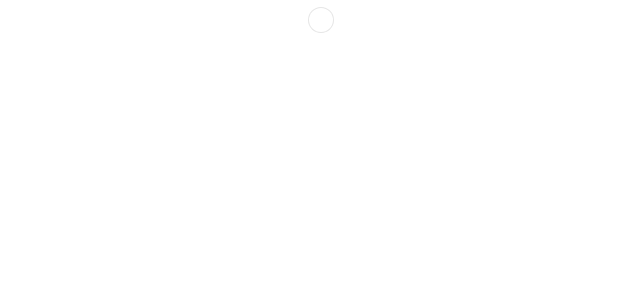
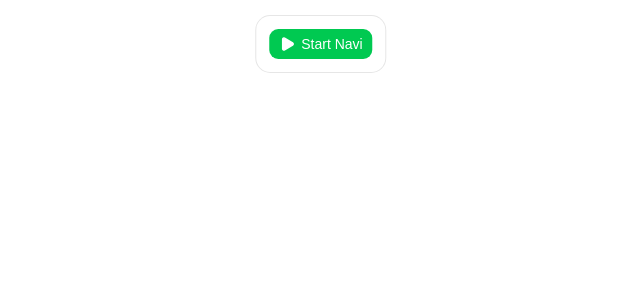
Before and after one commit to LeomharT/pgm-map-editor, a React (Vite) app: page / in a window 1280 px wide. Shown: the top 300 px of the page, without its empty margins (319-959 px from the left). Built offline with nearby package versions, Linux system fonts and the light colour scheme.

Commit message:
feat(toolbar): add Start Navi button with positive variant
Add green button styling for light and dark themes
Adjust toolbar spacing and use a main landmark
Add reusable Separator component and MapRenderer scaffold

```diff
--- a/src/app/index.tsx
+++ b/src/app/index.tsx
@@ -8,9 +8,9 @@ export default function App() {
   return (
     <ThemeProvider defaultTheme={theme} storageKey='vite-ui-theme'>
       <TooltipProvider>
-        <div className='w-dvw h-dvh'>
+        <main className='w-dvw h-dvh'>
           <Toolbar />
-        </div>
+        </main>
       </TooltipProvider>
     </ThemeProvider>
   );
--- a/src/components/toolbar/index.tsx
+++ b/src/components/toolbar/index.tsx
@@ -1,12 +1,18 @@
 import { Card, CardContent } from '@/components/ui/card';
 import { Separator } from '@base-ui/react';
+import { PlayIcon } from 'lucide-react';
+import { Button } from '../ui/button';
 
 export default function Toolbar() {
   return (
-    <div className='fixed top-2 left-[50%] translate-x-[-50%]'>
+    <div className='fixed top-4 left-[50%] translate-x-[-50%]'>
       <Card size='sm'>
         <CardContent>
           <Separator />
+          <Button variant='positive'>
+            <PlayIcon fill='currentcolor' />
+            Start Navi
+          </Button>
         </CardContent>
       </Card>
     </div>
--- a/src/components/ui/button.tsx
+++ b/src/components/ui/button.tsx
@@ -8,6 +8,8 @@ const buttonVariants = cva(
     variants: {
       variant: {
         default: "bg-primary text-primary-foreground hover:bg-primary/80",
+        positive:
+          "bg-green-500 text-white hover:bg-green-400 active:bg-green-600 focus-visible:border-green-500 focus-visible:ring-green-500/30 dark:bg-green-600 dark:hover:bg-green-500 dark:active:bg-green-700 dark:focus-visible:border-green-400 dark:focus-visible:ring-green-400/40",
         outline:
           "border-border bg-background hover:bg-muted hover:text-foreground aria-expanded:bg-muted aria-expanded:text-foreground dark:border-input dark:bg-input/30 dark:hover:bg-input/50",
         secondary:
--- /dev/null
+++ b/src/components/ui/separator.tsx
@@ -0,0 +1,22 @@
+import { Separator as SeparatorPrimitive } from "@base-ui/react/separator"
+import { cn } from "cn"
+
+function Separator({
+  className,
+  orientation = "horizontal",
+  ...props
+}: SeparatorPrimitive.Props) {
+  return (
+    <SeparatorPrimitive
+      data-slot="separator"
+      orientation={orientation}
+      className={cn(
+        "shrink-0 bg-border data-horizontal:h-px data-horizontal:w-full data-vertical:w-px data-vertical:self-stretch",
+        className
+      )}
+      {...props}
+    />
+  )
+}
+
+export { Separator }
--- /dev/null
+++ b/src/map-engine/MapRenderer.ts
@@ -0,0 +1 @@
+export default class MapRenderer {}
```
